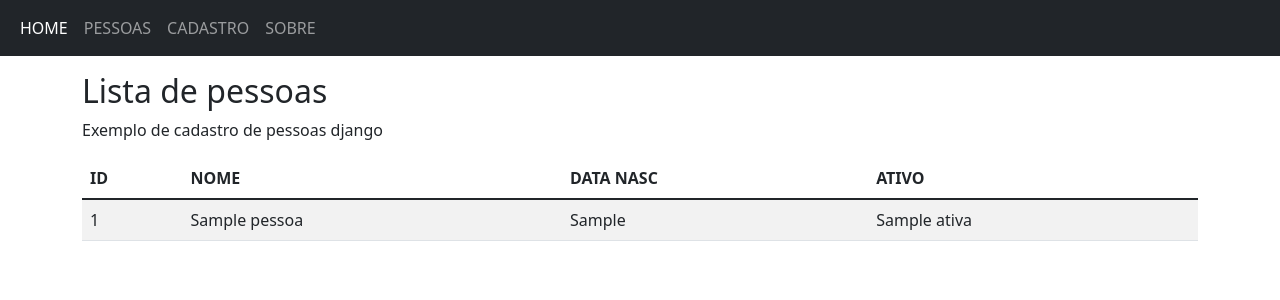
After one commit to paulopab/cad_pessoas, a Django app: template pessoa/templates/pessoa/pessoa_list.html in a window 1280 px wide. The commit adds this page. Shown: the top 300 px of the page. Run offline with Django 3.2, Linux system fonts and the light colour scheme; the template is opened without the code that fills it: most values are stand-ins (such as "Sample title", 1, 10 or a date in 2020).

Commit message:
Ciado listview e Formview

```diff
--- /dev/null
+++ b/main/templates/base.html
@@ -0,0 +1,36 @@
+<!DOCTYPE html>
+<html lang="pt-br">
+<head>
+    <meta charset="UTF-8">
+    <title>Cadastro de pessoas</title>
+     <link href="https://cdn.jsdelivr.net/npm/bootstrap@5.1.2/dist/css/bootstrap.min.css" rel="stylesheet">
+     <script src="https://cdn.jsdelivr.net/npm/bootstrap@5.1.2/dist/js/bootstrap.bundle.min.js"></script>
+
+</head>
+<body>
+
+<!-- Grey with black text -->
+<nav class="navbar navbar-expand-sm bg-dark navbar-dark">
+  <div class="container-fluid">
+    <ul class="navbar-nav">
+      <li class="nav-item">
+        <a class="nav-link active" href="{% url 'home' %} ">HOME</a>
+      </li>
+     <li class="nav-item">
+        <a class="nav-link" href="{% url 'pessoa.index' %}">PESSOAS</a>
+      </li>
+      <li class="nav-item">
+        <a class="nav-link" href="#">CADASTRO</a>
+      </li>
+      <li class="nav-item">
+        <a class="nav-link " href="#">SOBRE</a>
+      </li>
+    </ul>
+  </div>
+</nav>
+
+{% block content %}
+
+{% endblock content %}
+</body>
+</html>
--- /dev/null
+++ b/pessoa/templates/pessoa/pessoa_list.html
@@ -0,0 +1,29 @@
+{% extends 'base.html' %}
+{% block content %}
+<div class="container mt-3">
+  <h2>Lista de pessoas</h2>
+  <p>Exemplo de cadastro de pessoas django</p>
+  <table class="table table-striped">
+    <thead>
+      <tr>
+        <th>ID</th>
+        <th>NOME</th>
+        <th>DATA NASC</th>
+        <th>ATIVO</th>
+      </tr>
+    </thead>
+    <tbody>
+    {% for pessoa in object_list %}
+
+    <tr>
+      <td>{{pessoa.id}}</td>
+      <td>{{pessoa.nome_completo}}</td>
+        <td>{{pessoa.data_nascimento}}</td>
+        <td>{{pessoa.ativa}}</td>
+      </tr>
+
+    {% endfor %}
+    </tbody>
+  </table>
+</div>
+{% endblock content %}
--- /dev/null
+++ b/pessoa/urls.py
@@ -0,0 +1,6 @@
+from django.urls import  path
+from .views import ListaPessoaview
+
+urlpatterns = [
+    path('', ListaPessoaview.as_view(), name='pessoa.index')
+]
--- a/project/settings.py
+++ b/project/settings.py
@@ -43,6 +43,7 @@ INSTALLED_APPS = [
     'django.contrib.messages',
     'django.contrib.staticfiles',
     'main',
+    'pessoa',
 ]
 
 MIDDLEWARE = [
--- a/project/urls.py
+++ b/project/urls.py
@@ -20,4 +20,5 @@ from django.urls import path, include
 urlpatterns = [
     path('admin/', admin.site.urls),
     path('', include('main.urls')),
+    path('pessoa/', include('pessoa.urls')),
 ]
```
Also changed, not shown: main/templates/main/index.html (+1 -10 lines), pessoa/forms.py (added, +8 -0 lines), db.sqlite3.
